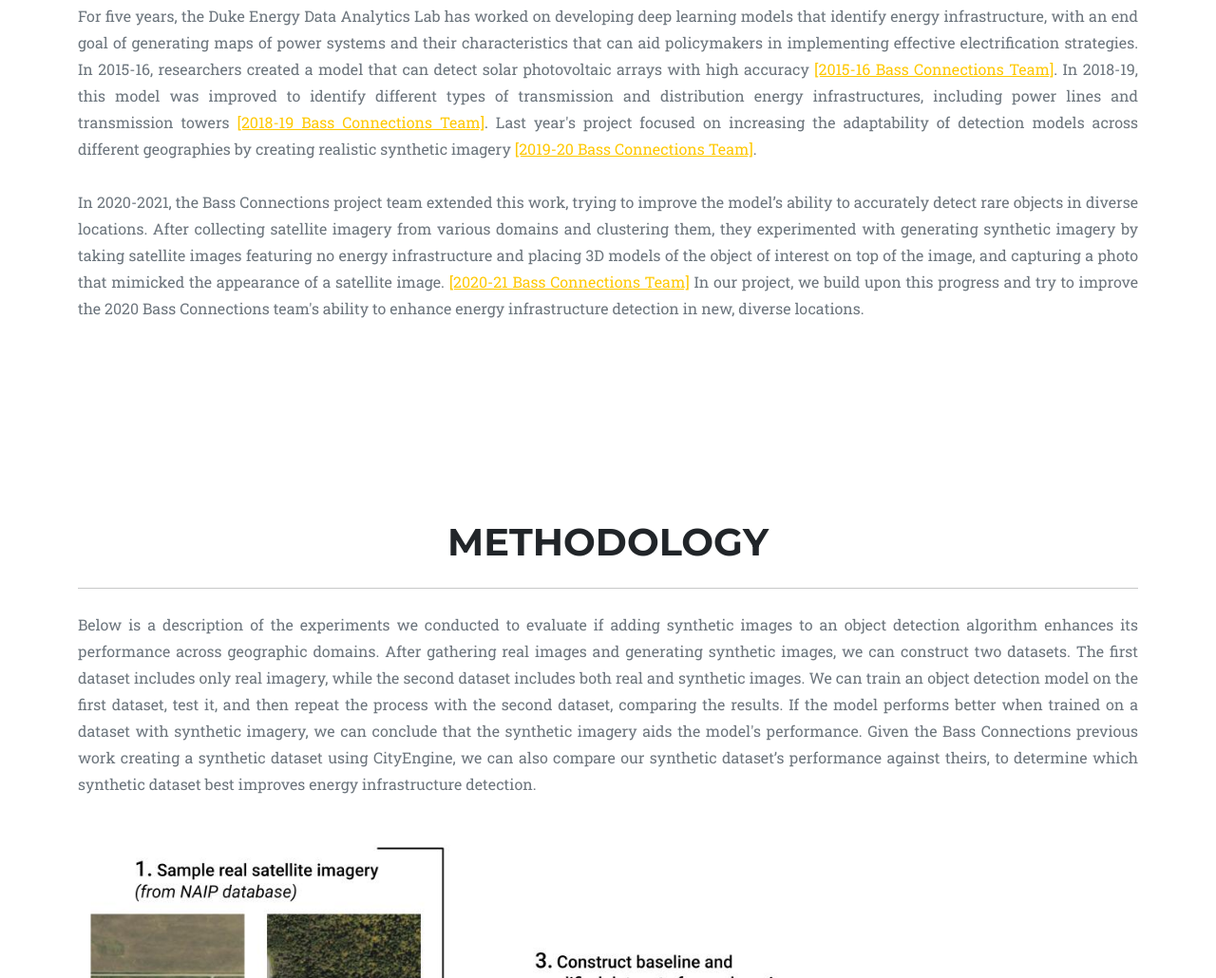
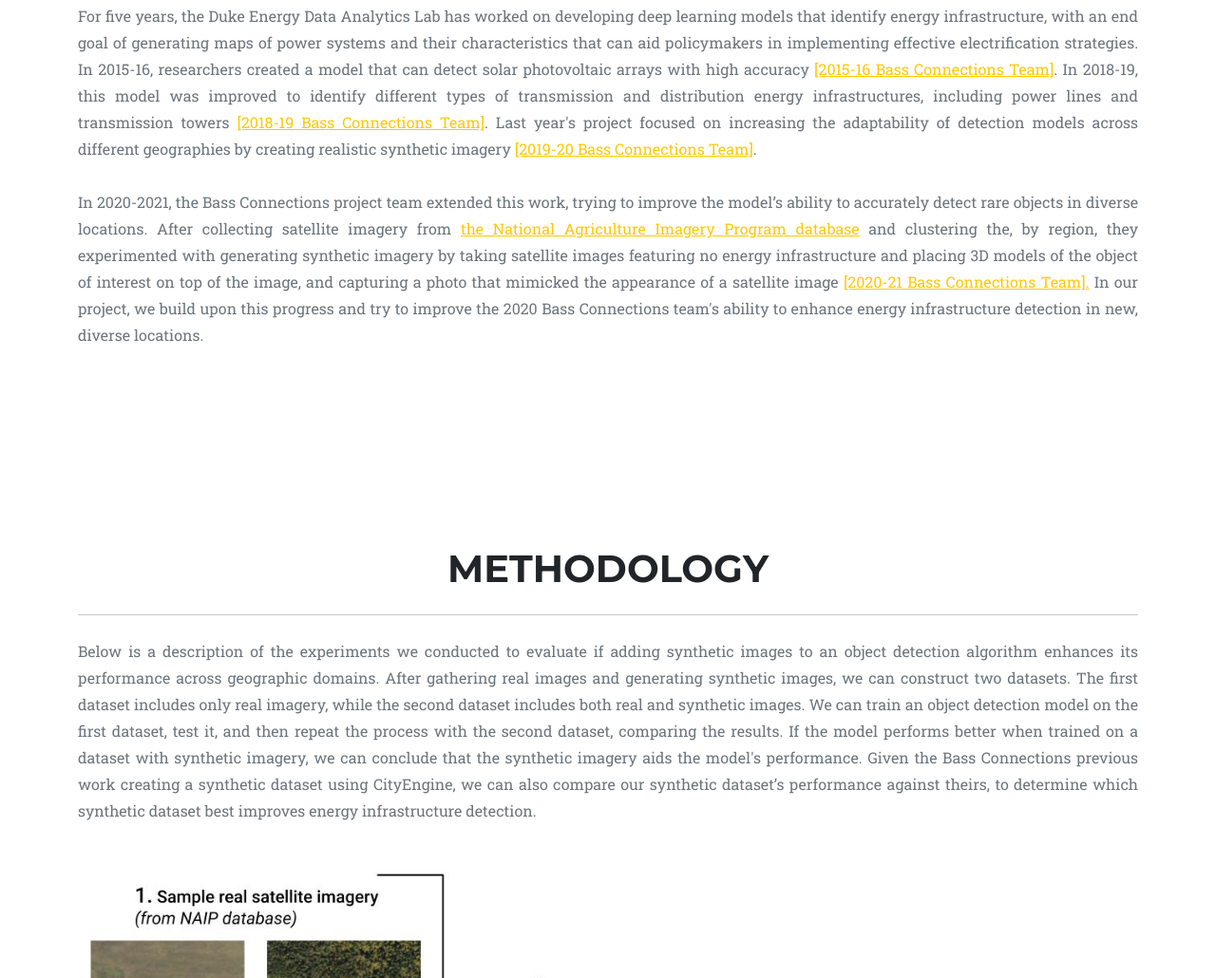
Before and after one commit to frankwillard/AIforArtificialWorlds, a website: page dist/index.html in a window 1280 px wide. Shown: the part 4993-6023 px from the top of the page at 95% size. Drawn offline with nearby package versions, Linux system fonts and the light colour scheme; some icons are missing.

Commit message:
added naip citation

```diff
--- a/dist/index.html
+++ b/dist/index.html
@@ -237,11 +237,11 @@
                             href="https://bass-connections-2019.github.io/">[2019-20
                             Bass Connections Team]</a>.<br/><br/>
                             In 2020-2021, the Bass Connections project team extended this work, trying to improve the model’s ability to accurately detect rare objects in diverse
-                            locations. After collecting satellite imagery from various domains and clustering them, they experimented with generating synthetic imagery by taking
+                            locations. After collecting satellite imagery from <a href="https://www.fsa.usda.gov/programs-and-services/aerial-photography/imagery-programs/naip-imagery/">the National Agriculture Imagery Program database</a> and clustering the, by region, they experimented with generating synthetic imagery by taking
                             satellite images featuring no energy infrastructure and placing 3D models of the object of interest on top of the image, and capturing a photo that
-                            mimicked the appearance of a satellite image. <a
+                            mimicked the appearance of a satellite image <a
                             href="https://duke-bc-dl-for-energy-infrastructure.github.io/">[2020-21
-                            Bass Connections Team]</a>
+                            Bass Connections Team].</a>
                             In our project, we build upon this progress and try to improve the 2020 Bass Connections team's ability to enhance energy infrastructure detection
                             in new, diverse locations.
                         </p>
```
